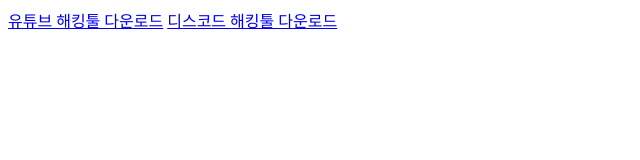
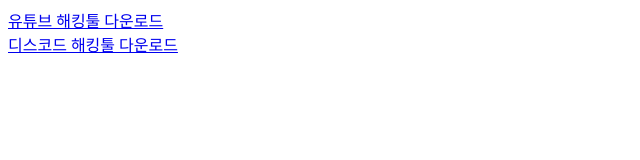
Before and after one commit to MyNameIsPentagon/Hacking-Tool, a plain HTML site: page index.html in a window 1280 px wide. Shown: the whole page, without its empty margins (0-640 px from the left). Drawn offline with Linux system fonts and the light colour scheme.

Commit message:
Add files via upload

```diff
--- a/index.html
+++ b/index.html
@@ -7,7 +7,6 @@
     <title>디스코드/유튜브 해킹툴</title>
 </head>
 <body>
-    <a href="https://www.youtube.com/watch?v=dQw4w9WgXcQ&ab_channel=RickAstley">유튜브 해킹툴 다운로드</a>
-    <a href="https://www.youtube.com/watch?v=dQw4w9WgXcQ&ab_channel=RickAstley">디스코드 해킹툴 다운로드</a>
+    <a href="https://www.youtube.com/watch?v=dQw4w9WgXcQ&ab_channel=RickAstley">유튜브 해킹툴 다운로드<br>디스코드 해킹툴 다운로드</a>
 </body>
 </html>
```
